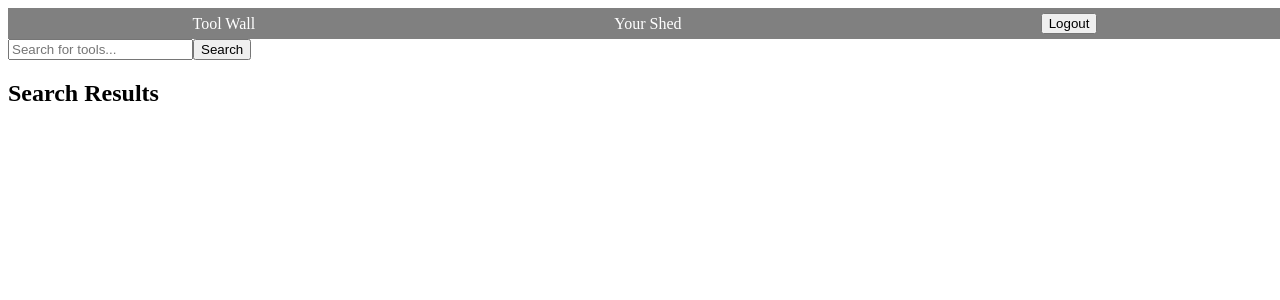
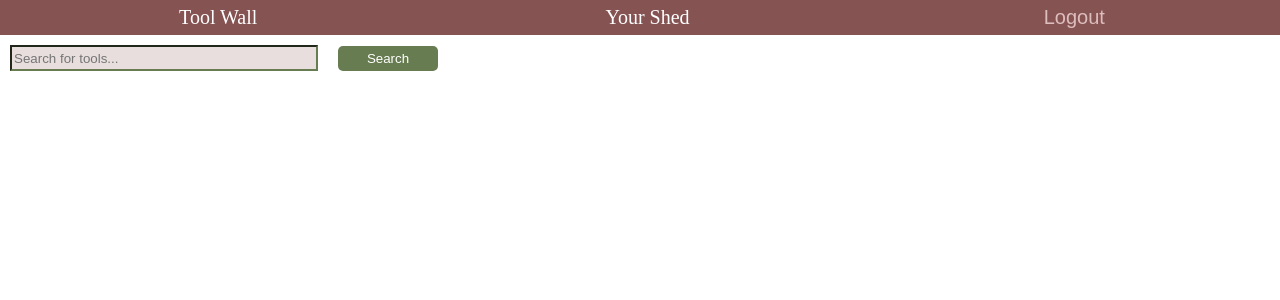
Before and after one commit to MVJC-Industries/ToolShed, a React app: page /dashboard in a window 1280 px wide. Shown: the top 300 px of the page. Built offline with nearby package versions, Linux system fonts and the light colour scheme.

Commit message:
added some styling to Dashboard and added route to Reservation Form

```diff
--- a/package.json
+++ b/package.json
@@ -56,6 +56,7 @@
     "jsonwebtoken": "^9.0.2",
     "passport": "^0.6.0",
     "passport-google-oidc": "^0.1.0",
+    "passport-local": "^1.0.0",
     "pg": "^8.11.3",
     "react": "^18.2.0",
     "react-dom": "^18.2.0",
--- a/src/App.jsx
+++ b/src/App.jsx
@@ -4,6 +4,7 @@ import Dashboard from "./components/Dashboard.jsx";
 import Signup from "./components/Signup.jsx";
 import Login from "./components/Login.jsx";
 import Profile from "./components/Profile.jsx";
+import ReservationForm from "./components/ReservationForm.jsx"
 
 const App = () => {
   return (
@@ -14,6 +15,7 @@ const App = () => {
           <Route path="/signup" element={<Signup />} />
           <Route path="/dashboard" element={<Dashboard />} />
           <Route path="/profile" element={<Profile />} />
+          <Route path="/reservation" element={<ReservationForm/>}/>
         </Routes>
       </BrowserRouter>
     </div>
--- /dev/null
+++ b/src/components/Dashboard.css
@@ -0,0 +1,46 @@
+body{
+    margin-top:0;
+}
+.dashboard{
+    .searchbar {
+        margin: 10px;
+        input{
+            width:300px;
+            height:20px;
+            background-color:rgb(232, 222, 222);
+            border-color:rgb(104, 124, 82);
+            margin-right:20px;
+        }
+
+        button{
+            border-radius:5px;
+            border:none;
+            width:100px;
+            height:25px;
+            background-color:rgb(104, 124, 82);
+            color:white;
+        }
+        /* Other styles for the search bar */
+      }
+}
+
+.listings {
+
+    margin: 10px;
+    margin-top:50px;
+    display: flex;
+
+    flex-wrap: wrap;
+    justify-content: flex-start;
+    /* Other styles for the listings container */
+  }
+
+.listing-card {
+    background-color:rgb(212, 183, 187);
+    width: calc(25% - 10px);
+    /* 4 cards in a row with 10px gap */
+    margin-bottom: 10px;
+    padding:10px;
+    border-radius:10px;
+    /* Other styles for the listing cards */
+  }
--- a/src/components/Dashboard.jsx
+++ b/src/components/Dashboard.jsx
@@ -1,7 +1,8 @@
 import React, { useState, Component } from 'react';
 import Navbar from "./Navbar.jsx";
 import Profile from "./Profile.jsx";
-import Listing from "./Listing.jsx";
+import Listing from "./DashboardListing.jsx";
+import "./Dashboard.css"
 //import anything else we need in dashboard
 
 const Dashboard=()=>{
@@ -31,8 +32,9 @@ const handleSearch = async(e)=>{
 }
 //display listings
     return(
-        <div className="dasboard">
+        <div>
             <Navbar/>
+        <div className="dashboard">
             <div className="searchbar">
                 <input
                 type="text"
@@ -42,7 +44,8 @@ const handleSearch = async(e)=>{
                  />
                 <button onClick={(e)=>handleSearch(e)}>Search</button>
             </div>
-            <Listing searchResults={searchResults}></Listing>
+            <Listing classname="listings" searchResults={searchResults}></Listing>
+        </div>
         </div>
     )
 }
--- /dev/null
+++ b/src/components/DashboardListing.jsx
@@ -0,0 +1,25 @@
+
+import React from 'react';
+// import React, { useState, useEffect } from "react";
+import { useNavigate } from "react-router-dom";
+import "./Dashboard.css";
+
+const Listing = ({ searchResults }) => {
+    const navigate=useNavigate();
+  return (
+    <div className="listings">
+
+        {searchResults.map(tool => (
+          <div className="listing-card" key={tool.id}>
+            <h3>{tool.tool_title}</h3>
+            <p>{tool.description}</p>
+            <p>Price: {tool.price}</p>
+            <button onClick={()=>navigate("/reservation")}>Make Reservation</button>
+          </div>
+        ))}
+
+    </div>
+  );
+}
+
+export default Listing;
--- a/src/components/Listing.jsx
+++ /dev/null
@@ -1,21 +0,0 @@
-
-import React from 'react';
-
-const Listing = ({ searchResults }) => {
-  return (
-    <div className="listing">
-      <h2>Search Results</h2>
-      <ul>
-        {searchResults.map(tool => (
-          <li key={tool.id}>
-            <h3>{tool.tool_title}</h3>
-            <p>{tool.description}</p>
-            <p>Price: {tool.price}</p>
-          </li>
-        ))}
-      </ul>
-    </div>
-  );
-}
-
-export default Listing;
--- a/src/components/Navbar.css
+++ b/src/components/Navbar.css
@@ -1,9 +1,23 @@
 .Navbar{
     display:flex;
     justify-content:space-around;
+    margin:0;
     align-items:center;
     width:100%;
     padding:5px;
-    background-color:grey;
+    background-color:rgb(134, 83, 83);
     color:white;
+    font-size:20px;
+
+    button{
+        border:none;
+        font-size:20px;
+        color:rgb(222, 189, 189);
+        background-color:rgb(134, 83, 83);
+    }
 }
+
+body {
+    margin: 0;
+    padding: 0;
+  }
--- /dev/null
+++ b/src/components/ReservationForm.jsx
@@ -0,0 +1,12 @@
+import React, { Component } from 'react';
+import Navbar from './Navbar.jsx'
+const ReservationForm = ()=>{
+
+    return(
+        <div>
+            <Navbar/>
+        </div>
+    )
+}
+
+export default ReservationForm;
```
Also changed, not shown: 2 other files (tests, documents, lock files or other folders).
